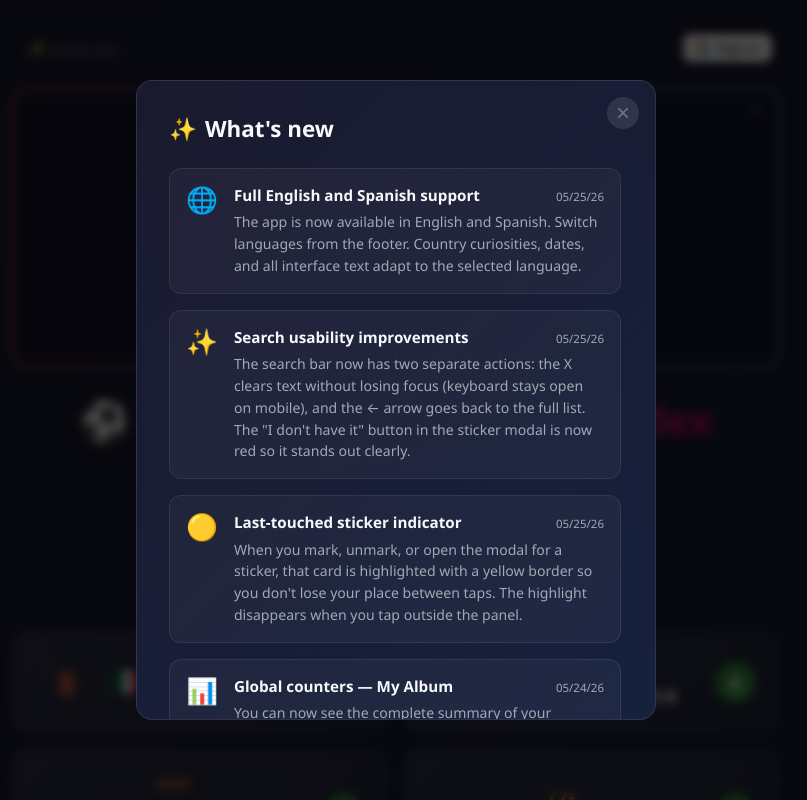
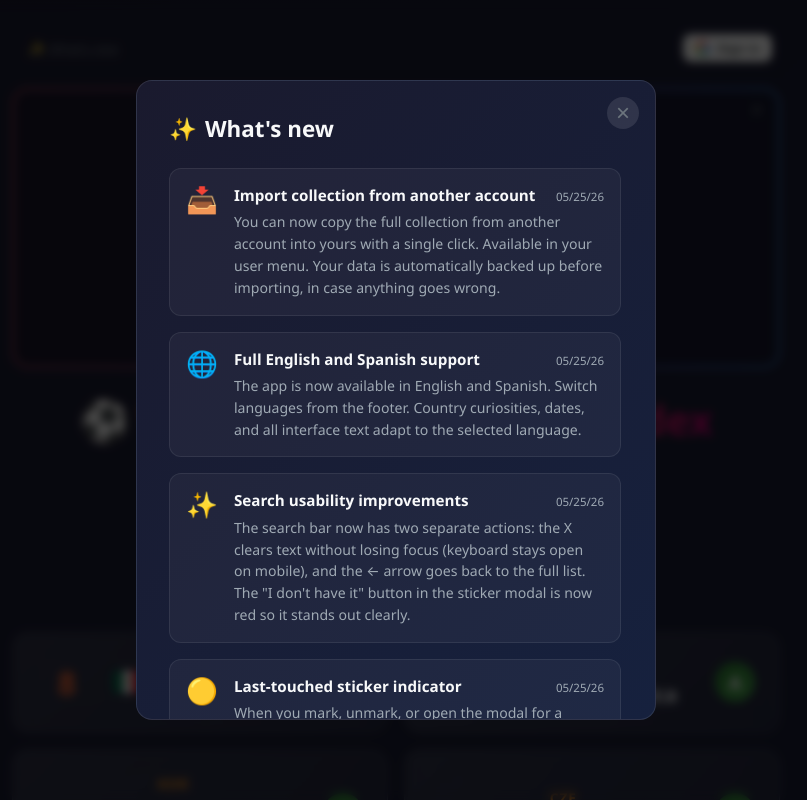
Before and after one commit to robertoandres24/worldcup-album-index, a React (Vite) app: page / in a window 1280 px wide. Both pictures are taken after a click on the button "✨ What's new". Shown: the top 800 px of the page, without its empty margins (244-1051 px from the left). Built offline with nearby package versions, Linux system fonts and the light colour scheme; no server answers.

Commit message:
add import collection feature to WhatsNewModal with bilingual title and description for May 25 release

```diff
--- a/src/components/WhatsNewModal.jsx
+++ b/src/components/WhatsNewModal.jsx
@@ -1,4 +1,5 @@
 const FEATURES = [
+  { id: 'import-collection', date: '2026-05-25', icon: '📥' },
   { id: 'i18n-support',    date: '2026-05-25', icon: '🌐' },
   { id: 'ux-improvements', date: '2026-05-25', icon: '✨' },
   { id: 'last-touched',   date: '2026-05-25', icon: '🟡' },
--- a/src/i18n/en.json
+++ b/src/i18n/en.json
@@ -104,6 +104,8 @@
   "metaDescription": "Your digital FIFA World Cup 2026 sticker album. Track the stickers you have, search pages by country code, and manage your Panini collection from any device. Free.",
   "whatsNewTitle": "What's new",
   "whatsNewCloseAriaLabel": "Close",
+  "feature.import-collection.title": "Import collection from another account",
+  "feature.import-collection.description": "You can now copy the full collection from another account into yours with a single click. Available in your user menu. Your data is automatically backed up before importing, in case anything goes wrong.",
   "feature.i18n-support.title": "Full English and Spanish support",
   "feature.i18n-support.description": "The app is now available in English and Spanish. Switch languages from the footer. Country curiosities, dates, and all interface text adapt to the selected language.",
   "feature.ux-improvements.title": "Search usability improvements",
--- a/src/i18n/es.json
+++ b/src/i18n/es.json
@@ -104,6 +104,8 @@
   "metaDescription": "Tu álbum digital FIFA World Cup 2026. Registra las láminas que ya tienes, busca páginas por código de país y lleva el control de tu colección Panini desde cualquier dispositivo. Gratis.",
   "whatsNewTitle": "Novedades",
   "whatsNewCloseAriaLabel": "Cerrar",
+  "feature.import-collection.title": "Importar colección desde otra cuenta",
+  "feature.import-collection.description": "Ahora puedes copiar la colección completa de otra cuenta a la tuya con un solo clic. Disponible en el menú de tu usuario. Tus datos se respaldan automáticamente antes de importar, por si algo sale mal.",
   "feature.i18n-support.title": "Soporte completo en inglés y español",
   "feature.i18n-support.description": "La app ahora está disponible en inglés y español. Puedes cambiar el idioma desde el pie de página. Las curiosidades de cada selección, las fechas y todos los textos de la interfaz se adaptan al idioma seleccionado.",
   "feature.ux-improvements.title": "Mejoras de usabilidad en la búsqueda",
```
